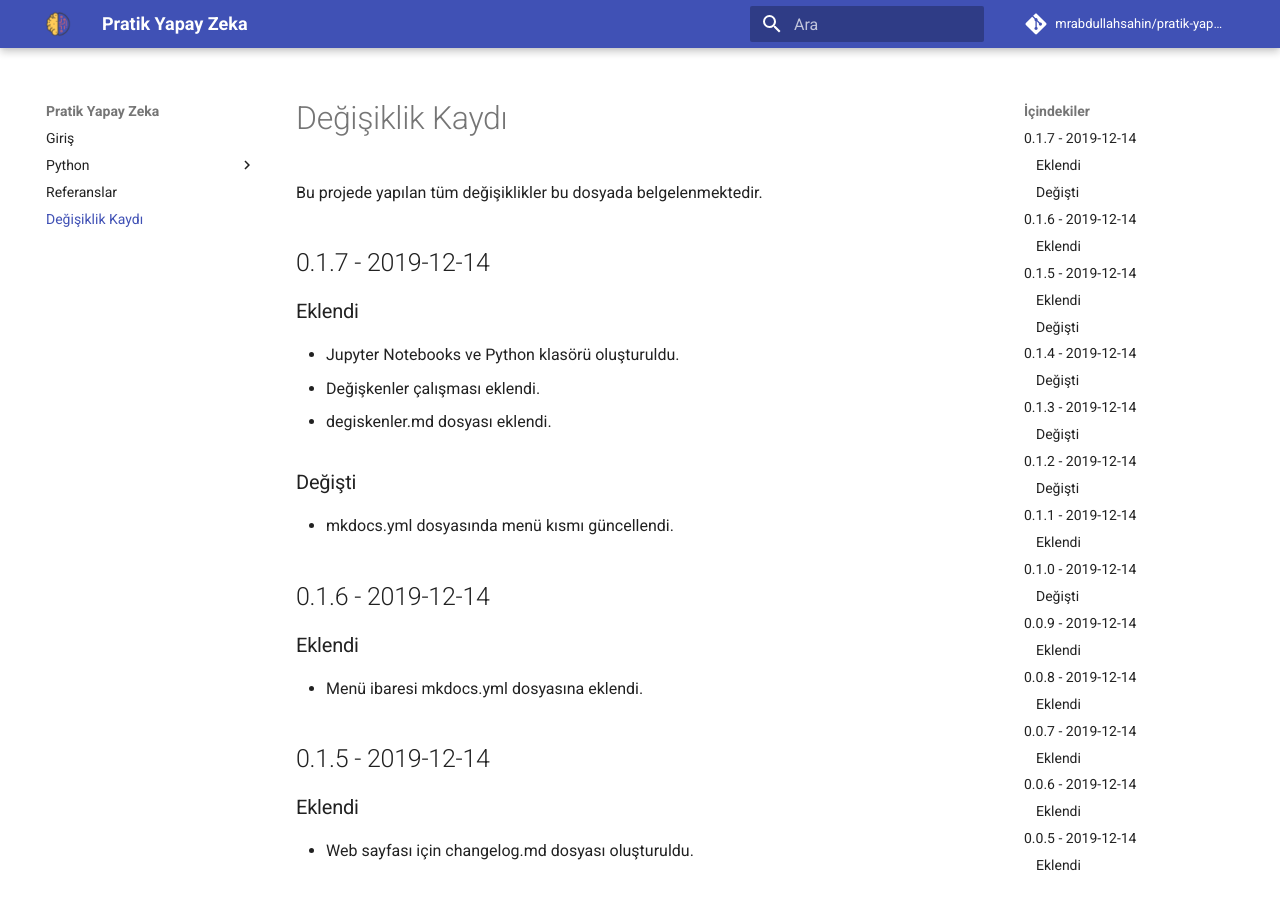
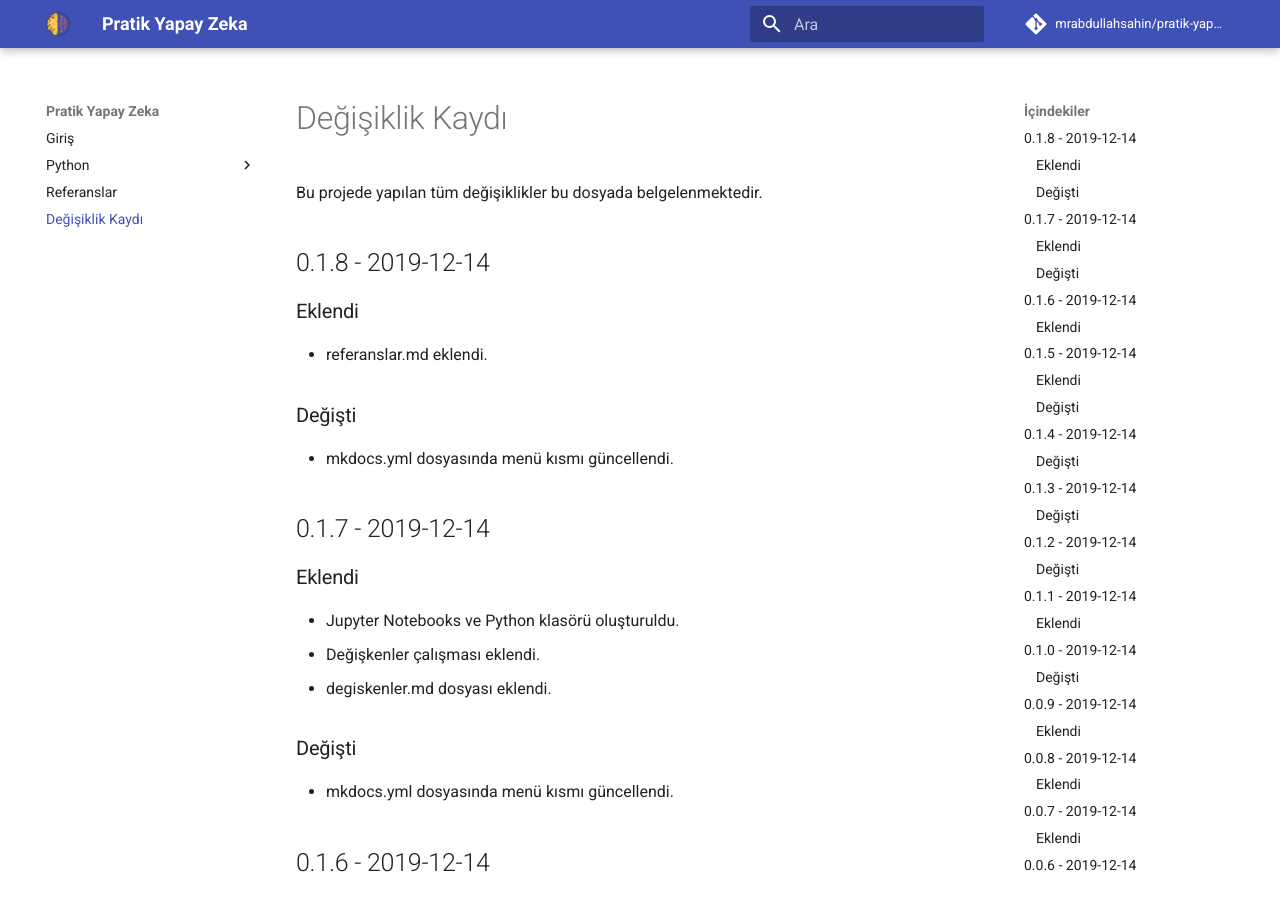
Before and after one commit to mrabdullahsahin/pratik-yapay-zeka, an MkDocs documentation site: the page built from docs/changelog.md, in a window 1280 px wide and 900 px high. Built offline with MkDocs 1.6.1 and Material for MkDocs 9.7.7, drawn with Linux system fonts in a browser that asks for light colours; comment, search, counter and statistics services are not loaded.

Commit message:
Update changelog files

```diff
--- a/docs/changelog.md
+++ b/docs/changelog.md
@@ -1,6 +1,16 @@
 # Değişiklik Kaydı
 
 Bu projede yapılan tüm değişiklikler bu dosyada belgelenmektedir.
+
+## 0.1.8 - 2019-12-14
+
+### Eklendi
+
+- referanslar.md eklendi.
+
+### Değişti
+
+- mkdocs.yml dosyasında menü kısmı güncellendi.
 
 ## 0.1.7 - 2019-12-14
 
```
Also changed, not shown: CHANGELOG.md (+10 -0 lines).
